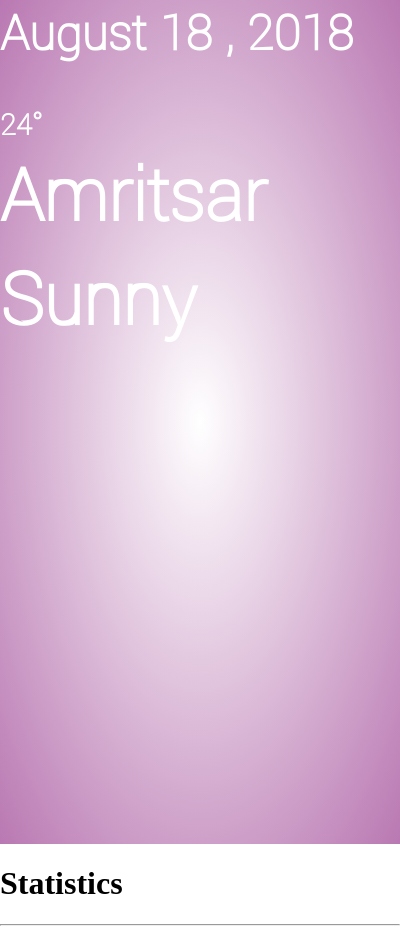
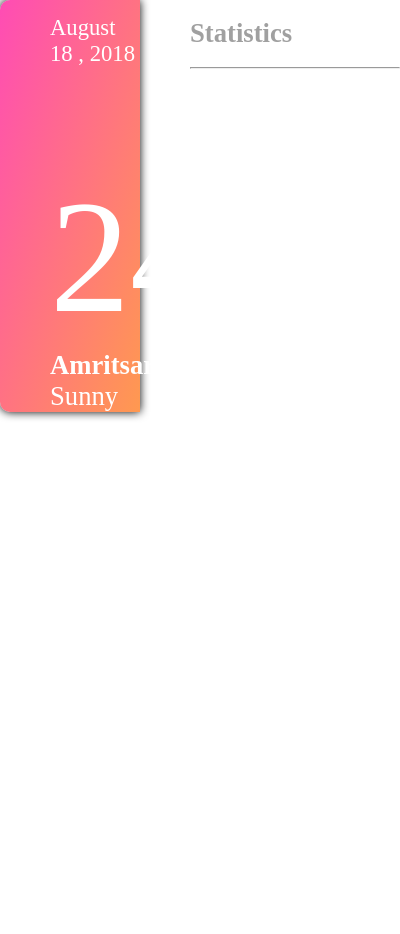
Before and after one commit to Navd15/weathget, an Electron app: page views/main.html in a window 400 px wide. After the commit the page ends 844 px from the top, so only its background shows below. Drawn offline with Linux system fonts and the light colour scheme; a web font is replaced by a local one.

Commit message:
updated css for main.html

```diff
--- a/styles/index.css
+++ b/styles/index.css
@@ -1,9 +1,14 @@
 @font-face{
 font-family:'YantraManav';
-src:url('../res/fonts/Thin.ttf');
+src:url('../res/fonts/Yantramanav/Thin.ttf');
 }
+@font-face{
+    font-family:'Raleway';
+    src:url('../res/fonts/Raleway/Light.ttf');
+    }
 
 body {
+    border-radius: 2px;
     margin: 0px 0px 0px 0px;
 }
 
@@ -161,14 +166,15 @@
 
 
 #mainView{
+    box-shadow: 0px 0px 10px 0px black;
+    height: 100%;
     font-family:YantraManav;
-    color: white;
-    height: 100%;
-background: #ffffff;
-background: -moz-radial-gradient(center, ellipse cover, #ffffff 0%, #b978b2 100%);
-background: -webkit-radial-gradient(center, ellipse cover, #ffffff 0%,#b978b2 100%);
-background: radial-gradient(ellipse at center, #ffffff 0%,#b978b2 100%);
-filter: progid:DXImageTransform.Microsoft.gradient( startColorstr='#ffffff', endColorstr='#b978b2',GradientType=1 );
+    color:rgb(255, 255, 255);
+    width: 35%;
+    border-radius: 10px 0px 0px 10px;
+    background: #ee0979;  /* fallback for old browsers */
+    background: -webkit-linear-gradient(to left, #ff6a00, #ee0979);  /* Chrome 10-25, Safari 5.1-6 */
+    background: linear-gradient(to top left, #ff9950, #ff0095b3); /* W3C, IE 10+/ Edge, Firefox 16+, Chrome 26+, Opera 12+, Safari 7+ */
 
 
 }
@@ -183,10 +189,49 @@
 }
 
 .cityInfo .cityName{
-font-size: 60pt;
-    text-align: center;
+    font-family: YantraManav;
+font-weight: 800;
+font-weight: 600;
+font-size: 20pt;
+    text-align:left;
+}
+#temp{
+    font-weight: 100;
+    font-family: Raleway;
+    margin-bottom: 0px;
+    margin-top: 70%;
+    padding-left:50px;
+font-size: 10em;
 }
 .cityInfo #day{
+    font-weight: 400;
+    padding-left:50px;
+   font-size: 17pt !important;
+}
+#condition{
+    font-weight: 400;
+}
+#container{
+display: flex;
+flex-wrap: wrap;
 
-   font-size: 40pt !important;
 }
+
+#stats{
+    font-family: Raleway;
+    color: rgb(160, 160, 160);
+width:65%;
+height: 100%;
+
+}
+#statistics{
+
+font-size: 20pt;
+}
+#line{
+    width: 100%;
+}
+.info{
+
+    padding-left:50px;
+}
```
